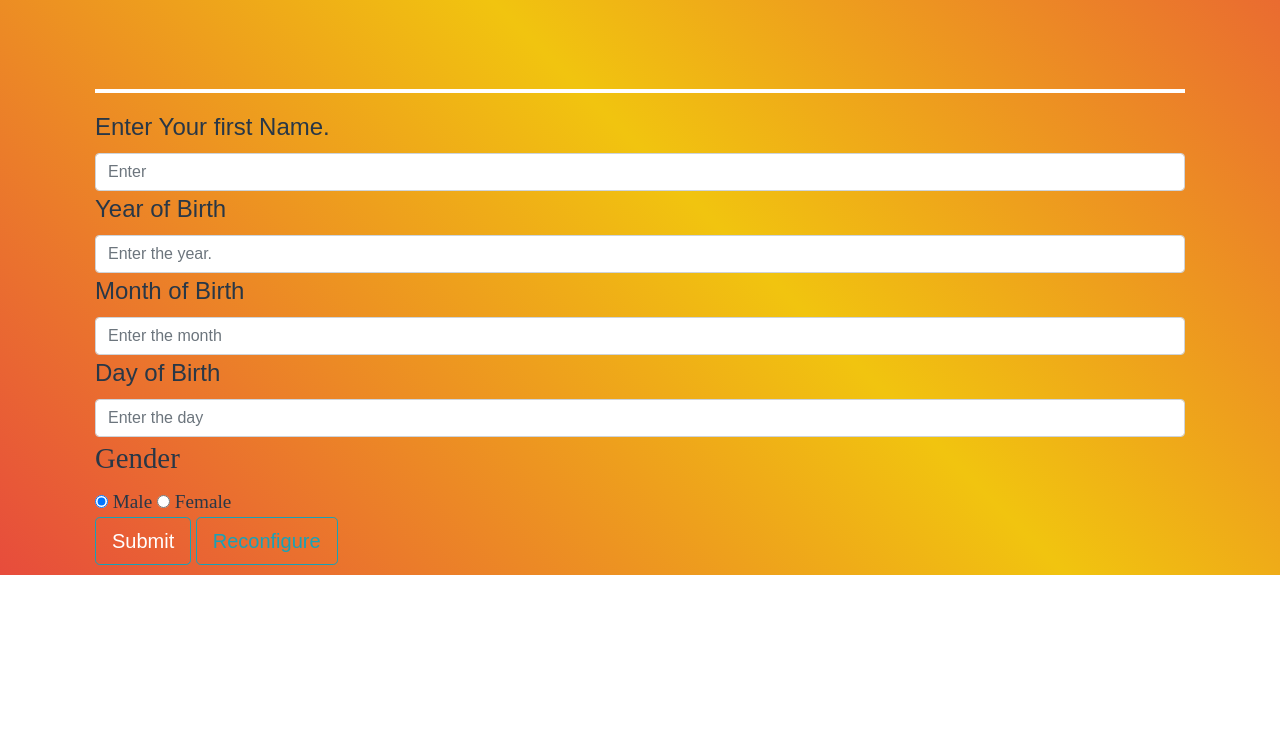
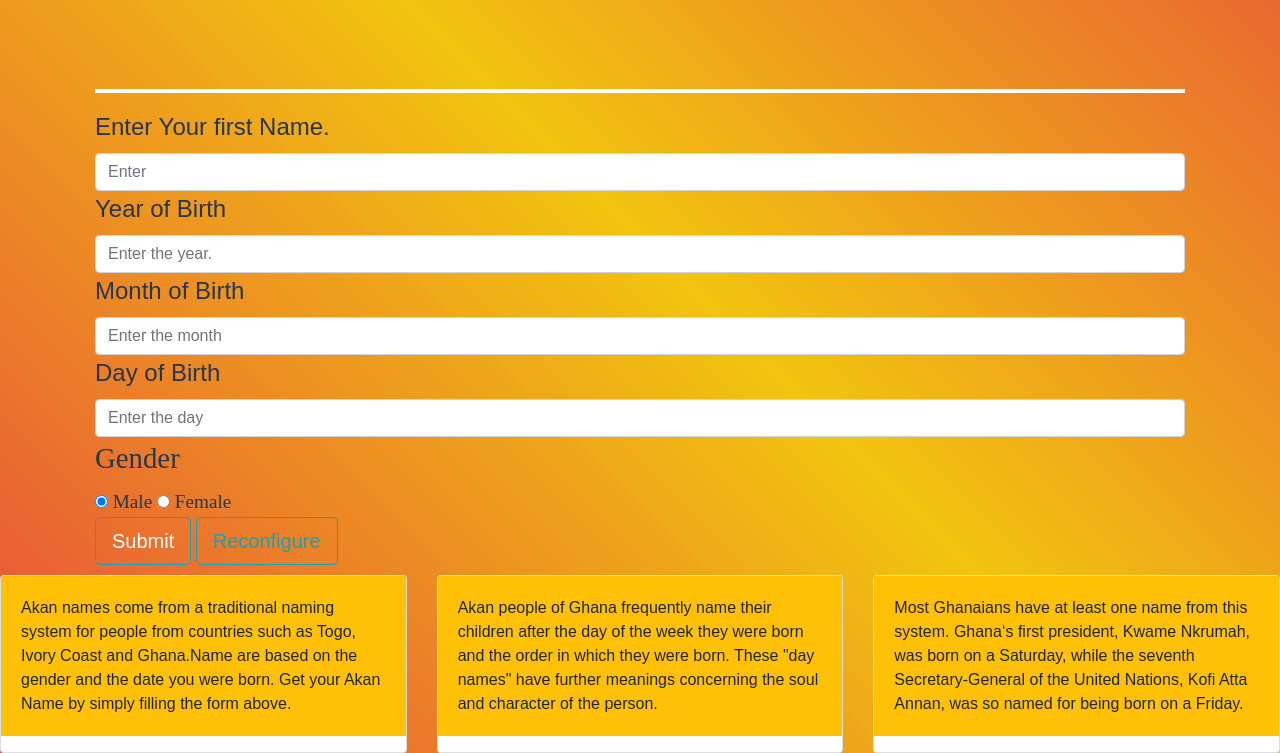
Before and after one commit to Annewangari/Akan-Names, a plain HTML site: page index.html in a window 1280 px wide. Shown: the part 279-1032 px from the top of the page. Before the commit the page ends 854 px from the top, so only its background shows below. Drawn offline with nearby package versions, Linux system fonts and the light colour scheme.

Commit message:
add cards and its content in index.html

```diff
--- a/index.html
+++ b/index.html
@@ -48,6 +48,37 @@
             </div>
             <a onclick="submission()" class="btn btn-outline-info btn-lg">Submit</a>
             <button type="reset" class="btn btn-outline-info btn-lg">Reconfigure</button>
+        </form>
+    </div>
+    <div class="row">
+        <div class="col-md-4">
+          <div class="card">
+            <div class="card-body bg-warning mb-3">
+              <p class="card-text">
+                Akan names come from a traditional naming system for people from countries such as Togo, Ivory Coast and
+                Ghana.Name are based on the gender and the date you were born. Get your Akan Name by simply filling the form above.</p>
+            </div>
+          </div>
+        </div>
+        <div class="col-md-4">
+          <div class="card">
+            <div class="card-body bg-warning mb-3">
+              <p class="card-text"> Akan people of Ghana frequently name their children after the day of the week they were
+                born and the order in which they were born. These "day names" have further meanings concerning the soul and
+                character of the person.</p>
+            </div>
+          </div>
+        </div>
+        <div class="col-md-4">
+          <div class="card">
+            <div class="card-body bg-warning mb-3">
+              <p class="card-text">Most Ghanaians have at least one name from this system. Ghana‘s first president, Kwame
+                Nkrumah, was born on a Saturday, while the seventh Secretary-General of the United Nations, Kofi Atta Annan,
+                was so named for being born on a Friday.</p>
+            </div>
+          </div>
+        </div>
+      </div>
 
 
     <script src="https://code.jquery.com/jquery-3.3.1.slim.min.js"
```
Lines whose indentation alone changed are shown as unchanged.
